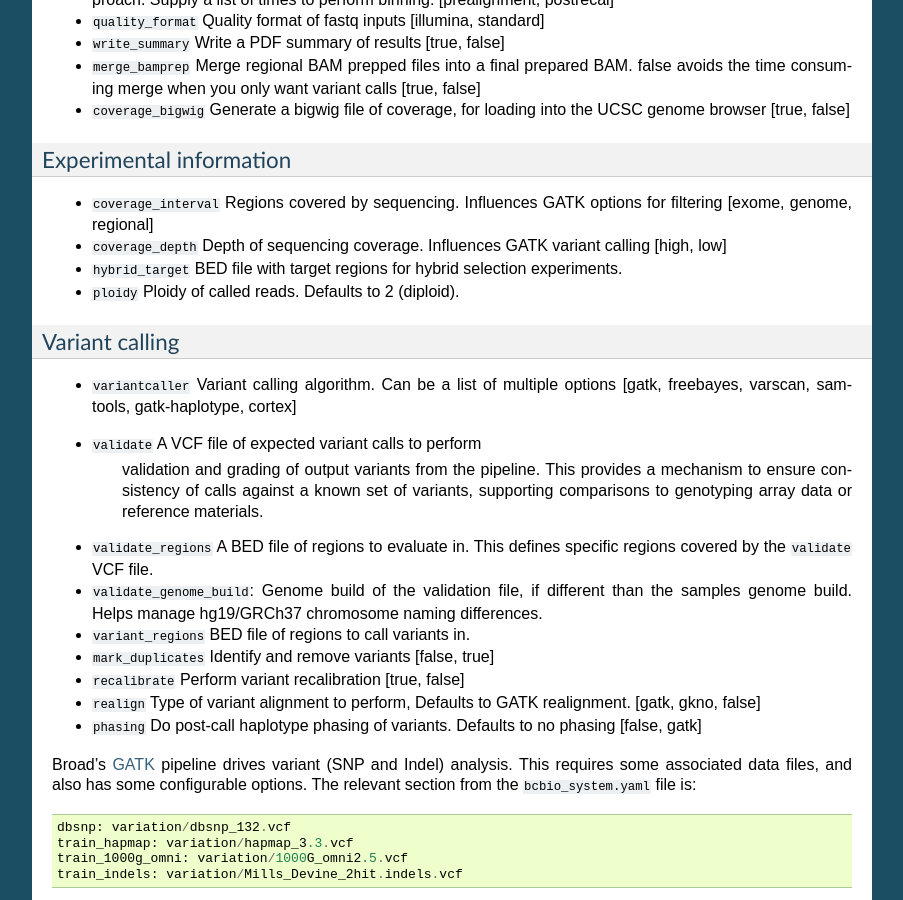
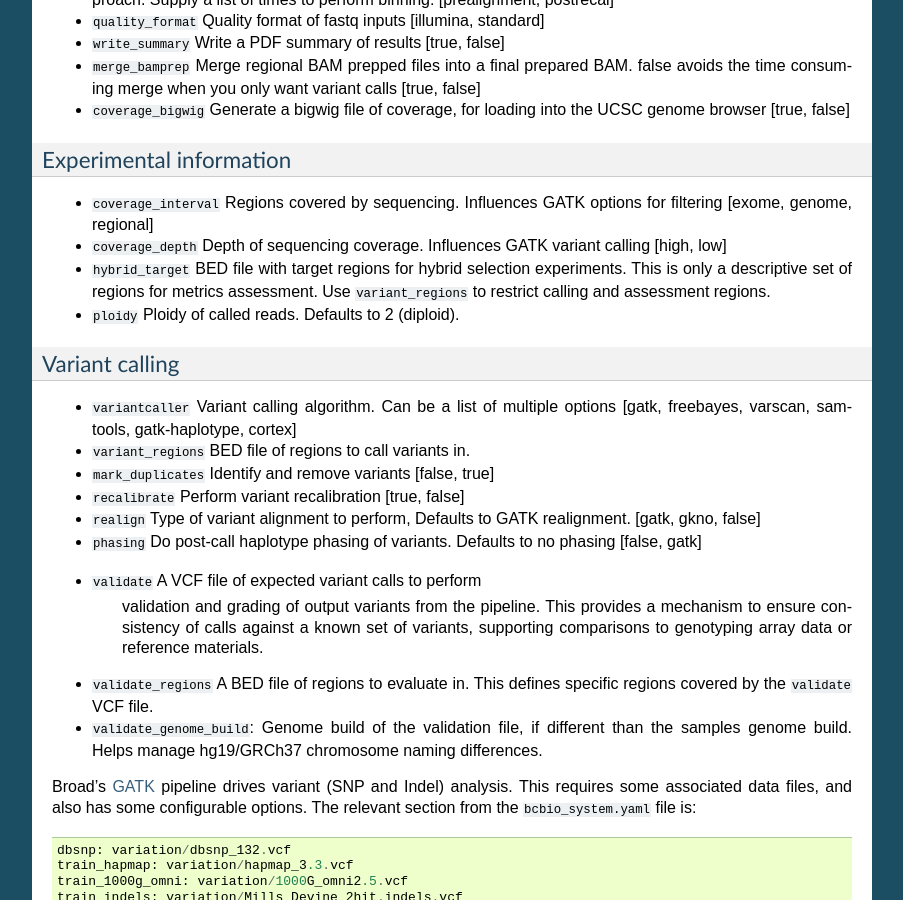
Before and after one commit to bcbio/bcbio-nextgen, a Sphinx documentation site: the page built from docs/contents/configuration.rst, in a window 1280 px wide and 900 px high, scrolled down 1849 px. Shown: the whole window, without its empty margins (198-1101 px from the left). Built offline with Sphinx 7.4.7, drawn with Linux system fonts in a browser that asks for light colours.

Commit message:
Improve documentation on difference between hybrid_regions and variant_regions

```diff
--- a/docs/contents/configuration.rst
+++ b/docs/contents/configuration.rst
@@ -130,7 +130,9 @@ Experimental information
 -  ``coverage_depth`` Depth of sequencing coverage. Influences GATK
    variant calling [high, low]
 -  ``hybrid_target`` BED file with target regions for hybrid selection
-   experiments.
+   experiments. This is only a descriptive set of regions for metrics
+   assessment. Use ``variant_regions`` to restrict calling and
+   assessment regions.
 -  ``ploidy`` Ploidy of called reads. Defaults to 2 (diploid).
 
 Variant calling
@@ -139,6 +141,13 @@ Variant calling
 -  ``variantcaller`` Variant calling algorithm. Can be a list of
    multiple options [gatk, freebayes, varscan, samtools,
    gatk-haplotype, cortex]
+-  ``variant_regions`` BED file of regions to call variants in.
+-  ``mark_duplicates`` Identify and remove variants [false, true]
+-  ``recalibrate`` Perform variant recalibration [true, false]
+-  ``realign`` Type of variant alignment to perform, Defaults to
+   GATK realignment. [gatk, gkno, false]
+-  ``phasing`` Do post-call haplotype phasing of variants. Defaults to
+   no phasing [false, gatk]
 -  ``validate`` A VCF file of expected variant calls to perform
     validation and grading of output variants from the pipeline.
     This provides a mechanism to ensure consistency of calls against
@@ -149,13 +158,6 @@ Variant calling
 - ``validate_genome_build``: Genome build of the validation file, if
   different than the samples genome build. Helps manage hg19/GRCh37
   chromosome naming differences.
--  ``variant_regions`` BED file of regions to call variants in.
--  ``mark_duplicates`` Identify and remove variants [false, true]
--  ``recalibrate`` Perform variant recalibration [true, false]
--  ``realign`` Type of variant alignment to perform, Defaults to
-   GATK realignment. [gatk, gkno, false]
--  ``phasing`` Do post-call haplotype phasing of variants. Defaults to
-   no phasing [false, gatk]
 
 Broad's `GATK`_ pipeline drives variant (SNP and Indel) analysis.
 This requires some associated data files, and also has some configurable
```
